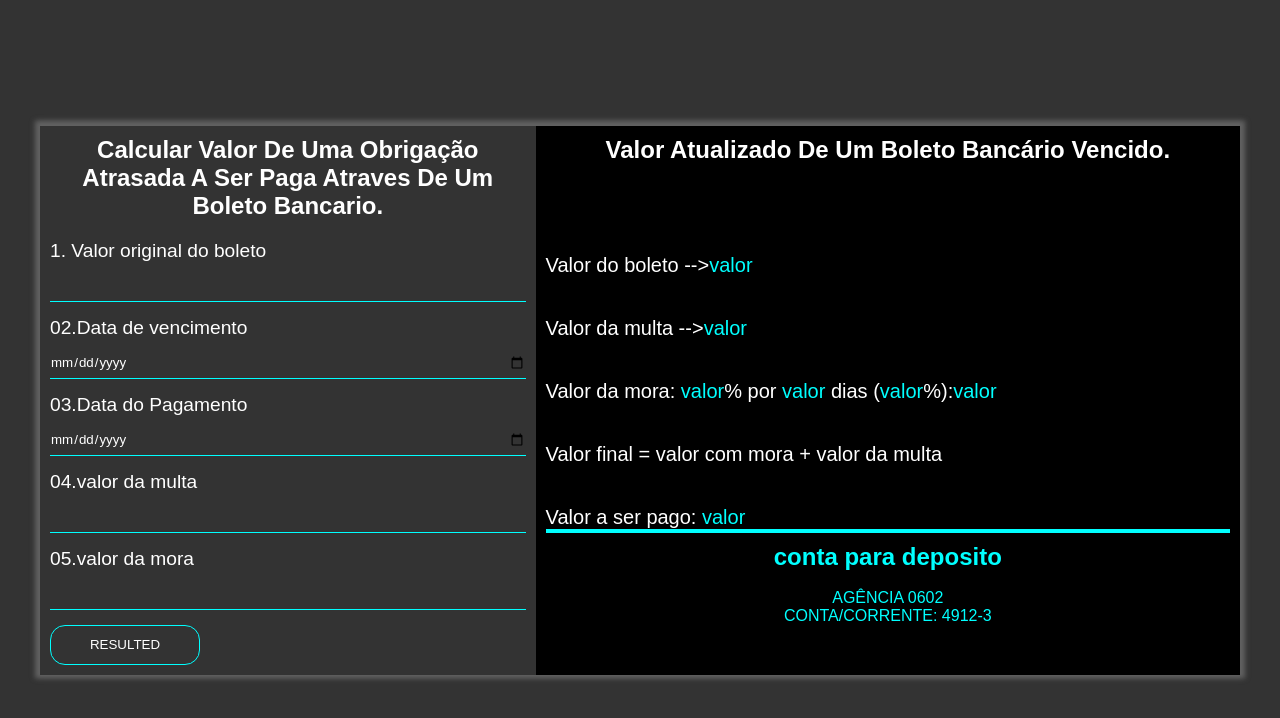
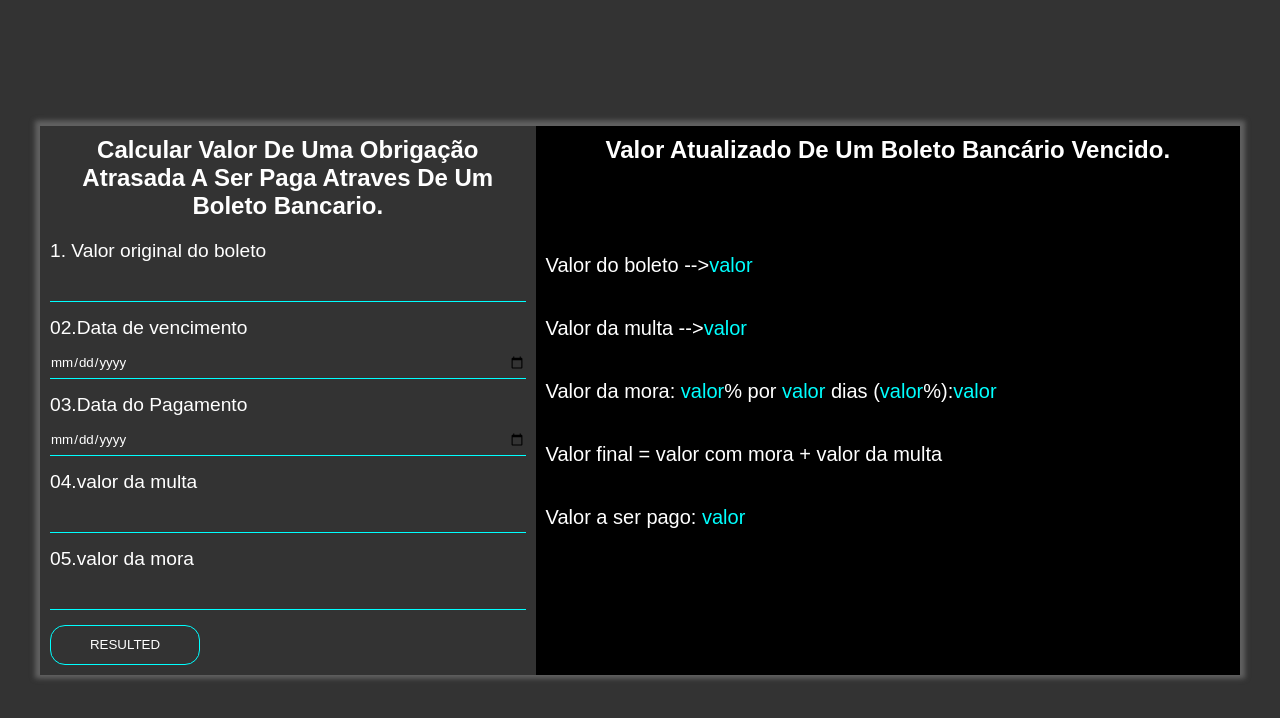
Before and after one commit to dev-Davi/interestCalculationSystem, a plain HTML site: page index.html in a window 1280 px wide. Drawn offline with Linux system fonts and the light colour scheme.

Commit message:
Update index.html

```diff
--- a/index.html
+++ b/index.html
@@ -76,13 +76,6 @@
 
         <p>Valor final = valor com mora + valor da multa</p>
         <p>Valor a ser pago: <span id="ValorTotal">valor</span></p>
-        <hr />
-        <div class="conta_deposito">
-          <h2>conta para deposito</h2>
-          <br />
-          <p>AGÊNCIA 0602</p>
-          <p>CONTA/CORRENTE: 4912-3</p>
-        </div>
       </div>
     </div>
     <script src="./index.js"></script>
```
